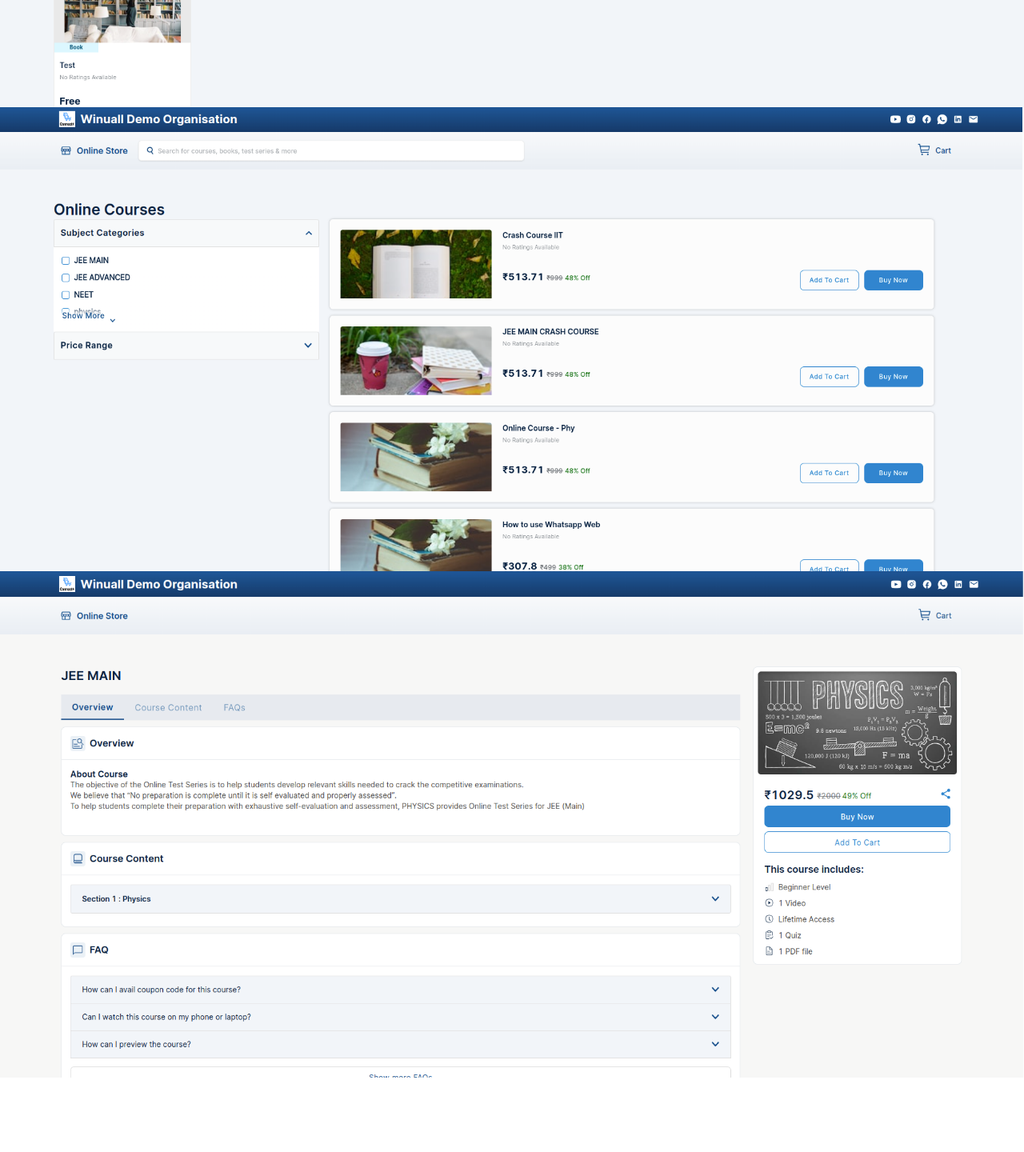
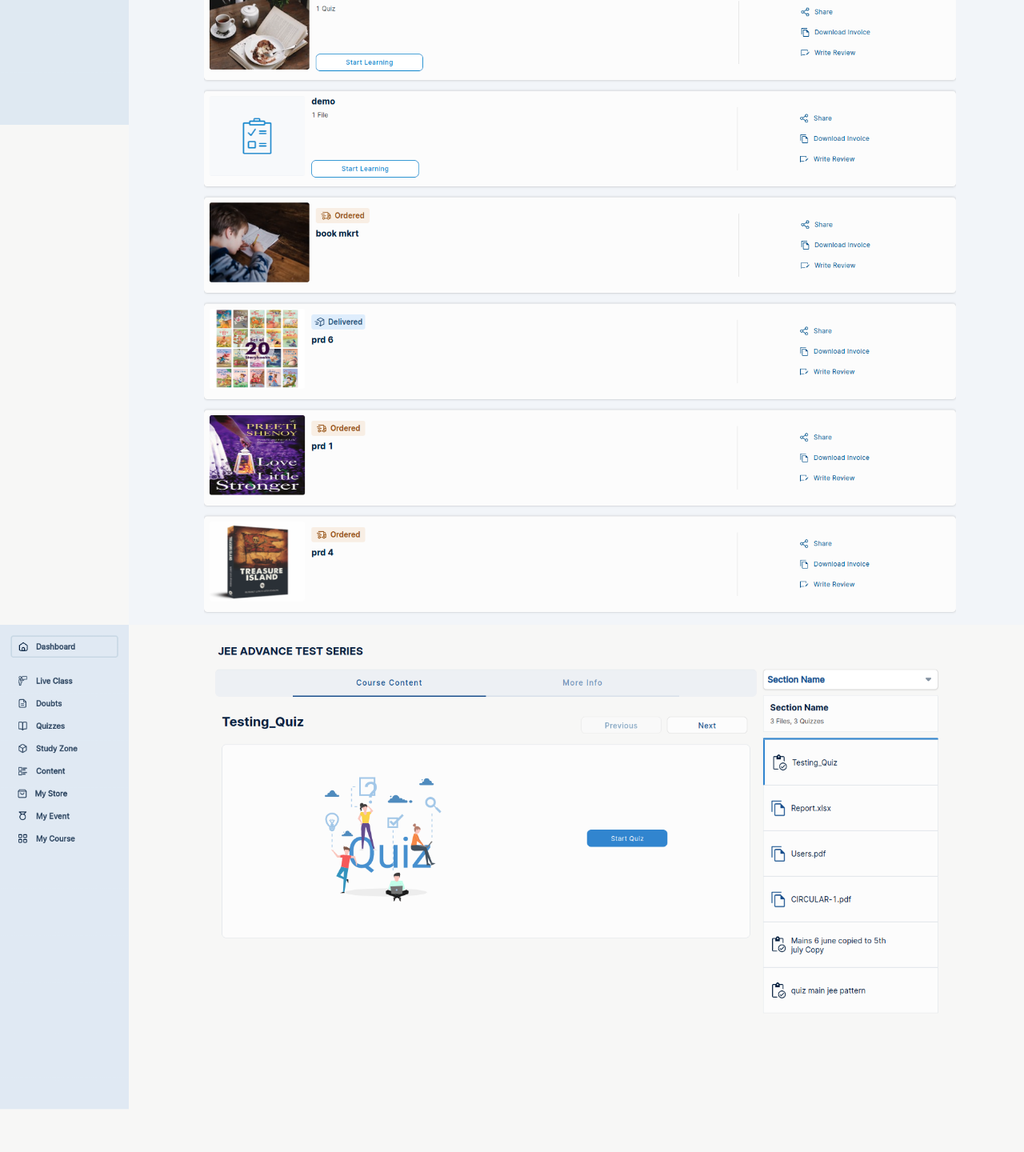
Before and after one commit to sudharsangs/personalsite, a Next.js app: page /winuall-learners-module in a window 1280 px wide. Shown: the part 620-2060 px from the top of the page at 80% size. Before the commit the page ends 1967 px from the top, so only its background shows below. Built offline with nearby package versions, Linux system fonts and the light colour scheme.

Commit message:
fix: change assets

```diff
--- a/app/components/Experiences/index.tsx
+++ b/app/components/Experiences/index.tsx
@@ -6,7 +6,7 @@ export const Experiences = () => {
     <div className="relative bg-white px-6 pt-10 pb-8 shadow-xl ring-1 ring-gray-900/5 sm:rounded-lg mt-6">
       <h2 className="text-2xl flex items-center">
         Experience{" "}
-        <span className="ml-4 bg-sky-400 text-cyan-900 text-xs font-semibold px-2.5 py-0.5 rounded">
+        <span className="ml-4 bg-sky-400 text-white text-xs font-semibold px-2.5 py-0.5 rounded">
           2+ Years
         </span>{" "}
       </h2>
--- a/pages/winuall-learners-module.tsx
+++ b/pages/winuall-learners-module.tsx
@@ -30,9 +30,9 @@ export const WinuallLearnersModule = () => {
                 Winuall
               </a>
             </p>
-            <img src="/projects-assets/online-store/1.png" className="mt-4" />
-            <img src="/projects-assets/online-store/2.png" className="mt-4" />
-            <img src="/projects-assets/online-store/3.png" className="mt-4" />
+            <img src="/projects-assets/learners-module/1.png" className="mt-4" />
+            <img src="/projects-assets/learners-module/2.png" className="mt-4" />
+            <img src="/projects-assets/learners-module/3.png" className="mt-4" />
           </section>
         </div>
       </main>
```
Also changed, not shown: public/projects-assets/learners-module/3.png (renamed from public/projects-assets/learners-module/demo.winuall.com_my-course (2).png).
